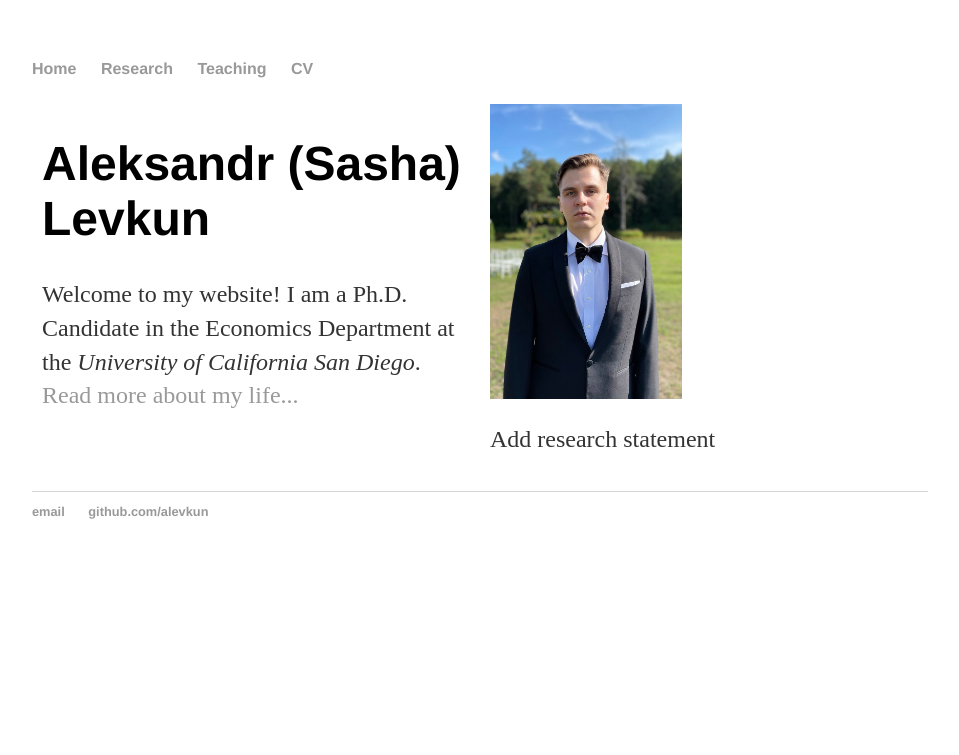
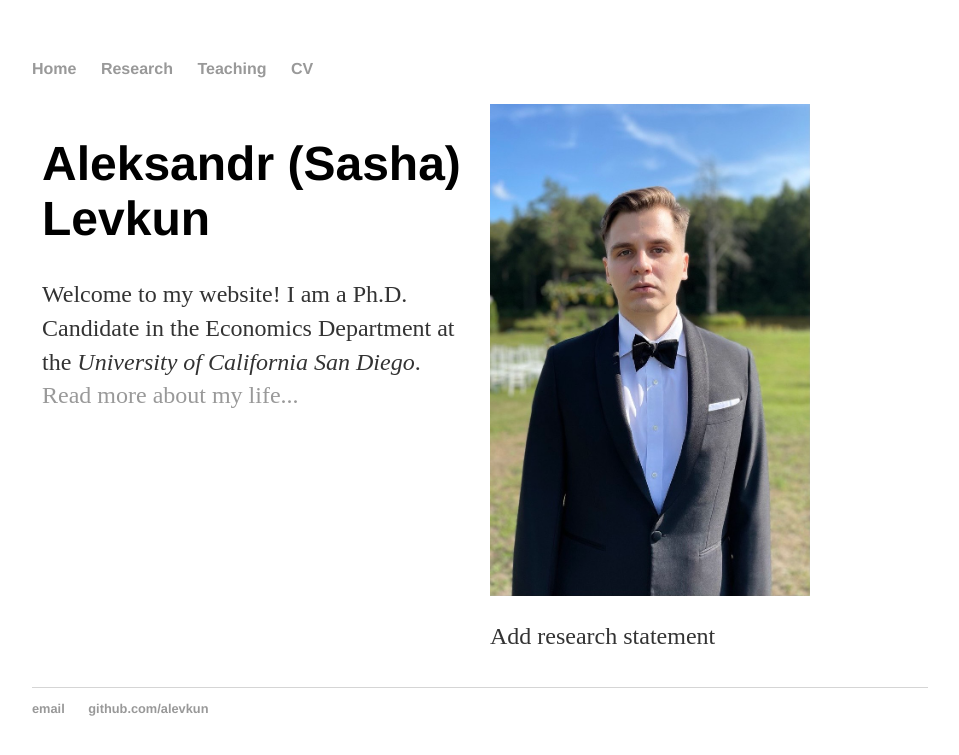
Before and after one commit to alevkun/alevkun.github.io, a Jekyll site: the page built from index.html, in a window 1280 px wide. Shown: the top 755 px of the page, without its empty margins (160-1119 px from the left). Built offline with Jekyll 4.4.1, drawn with Linux system fonts in a browser that asks for light colours.

Commit message:
Update index.html

```diff
--- a/index.html
+++ b/index.html
@@ -8,7 +8,7 @@
     <p>Welcome to my website! I am a Ph.D. Candidate in the Economics Department at the <em>University of California San Diego</em>. <a href="/about">Read more about my life...</a></p>
   </div>
   <div class="column right" style="background-color:White;">
-    <img src="https://alevkun.github.io/assets/headshot.JPG" style="width: 15vw; min-width: 100px;" align="top"/>
+    <img src="https://alevkun.github.io/assets/headshot.JPG" style="width: 25vw; min-width: 100px;" align="top"/>
     <p> Add research statement </p>
   </div>
 </div>
```
